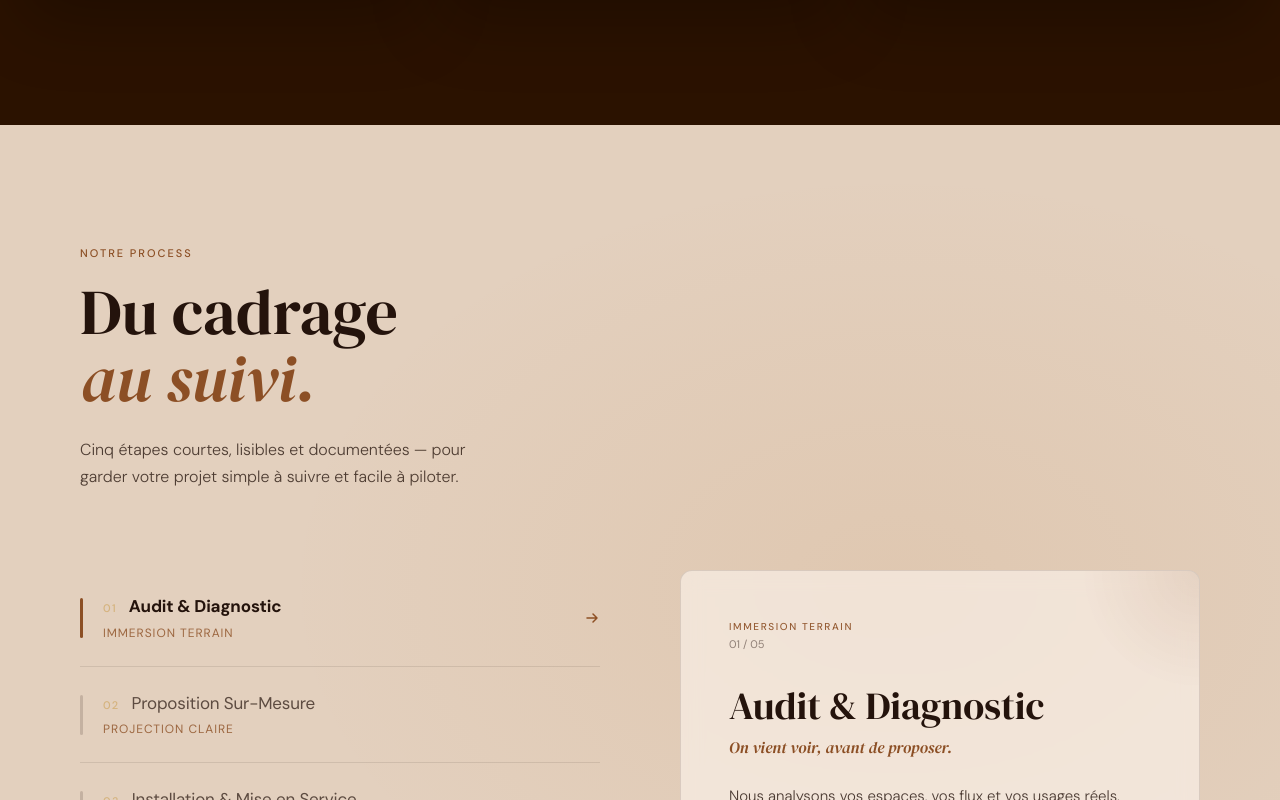
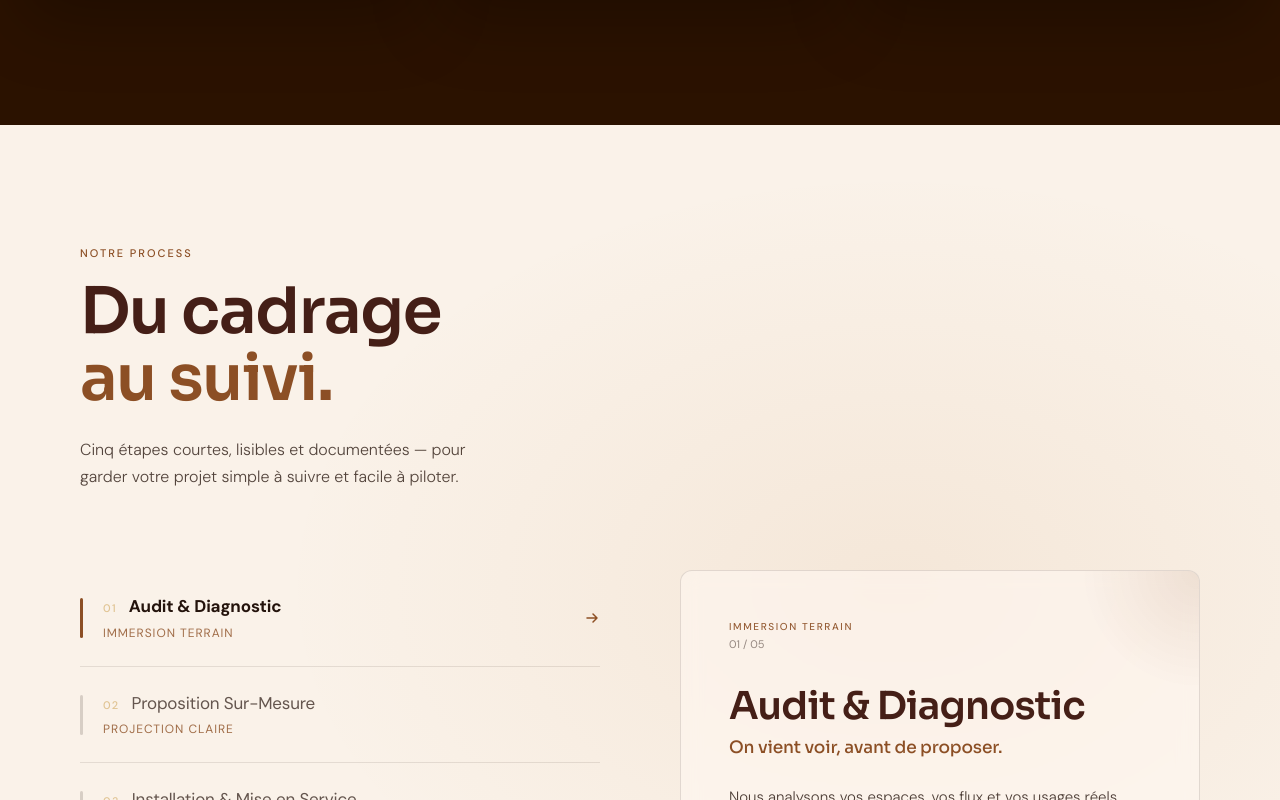
Before and after one commit to nohem-mg/ANS, a Next.js app: page /solutions in a window 1280 px wide. Shown: the part 1700-2500 px from the top of the page. Built offline with nearby package versions, Linux system fonts and the light colour scheme; a web font is replaced by a local one.

Commit message:
page solutions

```diff
--- a/src/app/solutions/page.tsx
+++ b/src/app/solutions/page.tsx
@@ -195,7 +195,7 @@ function ProcessSection() {
     <section
       ref={sectionRef}
       style={{
-        background: '#e3d0be',
+        background: '#FAF2E9',
         minHeight: '100vh',
         padding: '120px 0',
         fontFamily: "'DM Sans', sans-serif",
@@ -254,17 +254,18 @@ function ProcessSection() {
           </p>
           <h2
             style={{
-              fontFamily: "'DM Serif Display', serif",
+              fontFamily: 'var(--font-sora)',
               fontSize: 'clamp(40px, 5vw, 68px)',
-              color: '#24130c',
+              color: '#451F17',
               lineHeight: 1.05,
               margin: 0,
-              fontWeight: 400,
+              fontWeight: 600,
+              letterSpacing: '-0.02em',
             }}
           >
             Du cadrage
             <br />
-            <em style={{ color: '#8c4f25' }}>au suivi.</em>
+            <span style={{ color: '#8c4f25' }}>au suivi.</span>
           </h2>
           <p
             style={{
@@ -434,12 +435,13 @@ function ProcessSection() {
 
               <h3
                 style={{
-                  fontFamily: "'DM Serif Display', serif",
+                  fontFamily: 'var(--font-sora)',
                   fontSize: 'clamp(28px, 3vw, 40px)',
-                  color: '#24130c',
+                  color: '#451F17',
                   margin: '0 0 8px',
-                  fontWeight: 400,
+                  fontWeight: 600,
                   lineHeight: 1.1,
+                  letterSpacing: '-0.02em',
                 }}
               >
                 {step.title}
@@ -447,11 +449,12 @@ function ProcessSection() {
 
               <p
                 style={{
-                  fontSize: '16px',
+                  fontSize: '17px',
                   color: '#8c4f25',
                   margin: '0 0 24px',
-                  fontStyle: 'italic',
-                  fontFamily: "'DM Serif Display', serif",
+                  fontFamily: 'var(--font-sora)',
+                  fontWeight: 500,
+                  letterSpacing: '-0.01em',
                 }}
               >
                 {step.subtitle}
```
